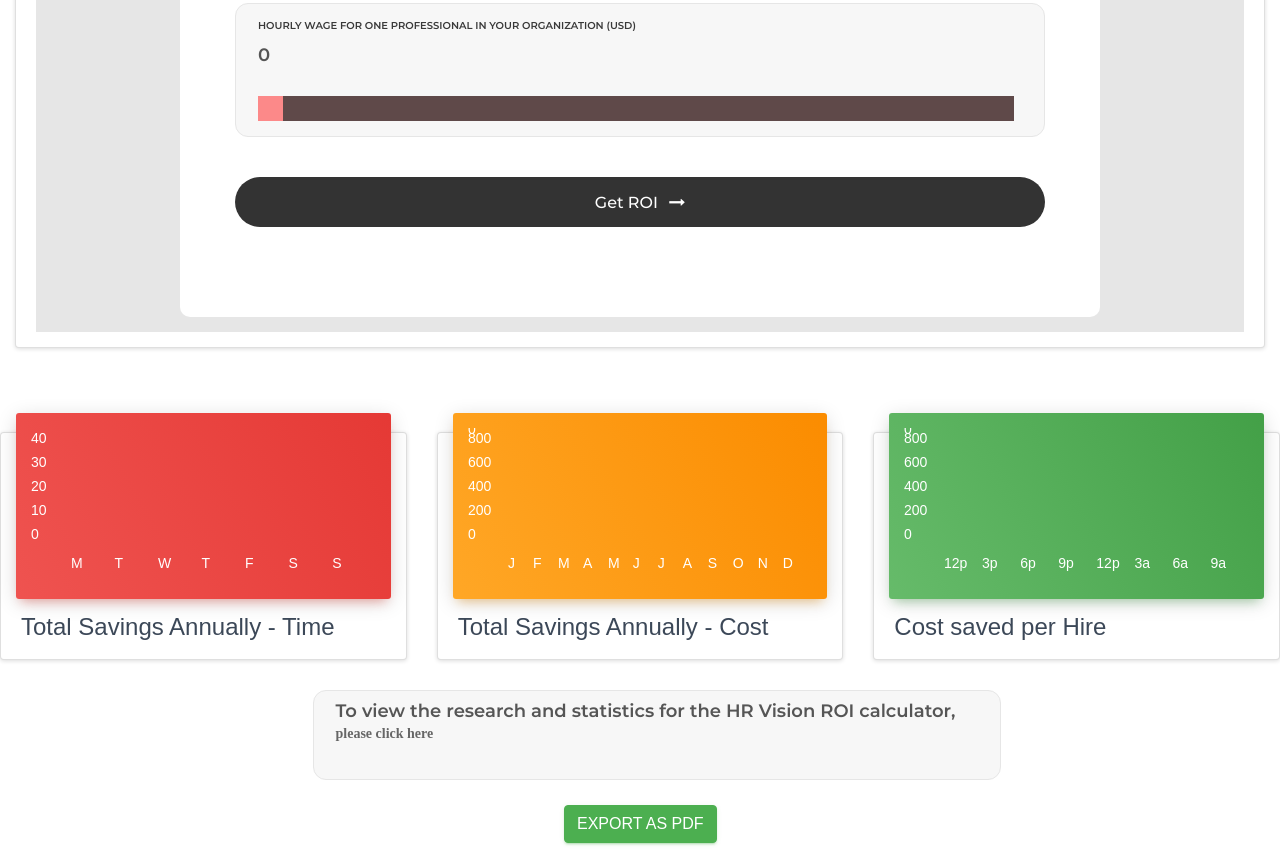
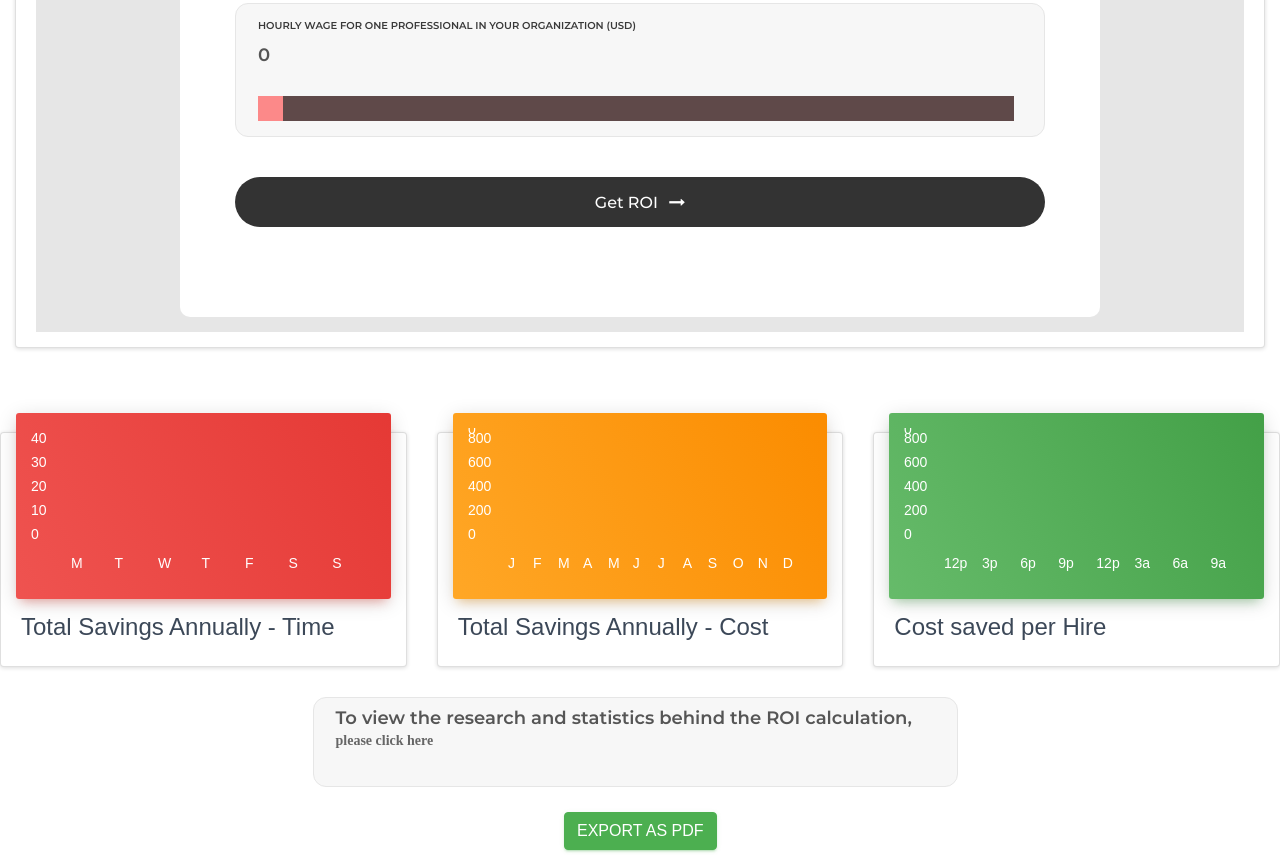
Before and after one commit to reefagirl/roi-calculator, a website: page index.html in a window 1280 px wide. Shown: the part 743-1598 px from the top of the page. Drawn offline with nearby package versions, Linux system fonts and the light colour scheme; some packages are replaced by stand-ins of ours; files that its build step writes are made by us from their sources; files whose address does not match are found by name.

Commit message:
Cards edited

```diff
--- a/index.html
+++ b/index.html
@@ -284,7 +284,7 @@
       <br>
       <div class="row" id="statInfo">
         <div class="col-md-4">
-          <div class="card card-chart">
+          <div class="card">
             <div class="card-header card-header-danger">
               <div  id="dailySalesChart"></div>
             </div>
@@ -302,9 +302,9 @@
           </div>
         </div>
         <div class="col-md-4">
-          <div class="card card-chart">
+          <div class="card ">
             <div class="card-header card-header-warning">
-              <div  id="websiteViewsChart"></div>
+              <div id="websiteViewsChart"></div>
             </div>
             <div class="card-body">
               <h4 class="card-title">Total Savings Annually - Cost</h4>
@@ -319,7 +319,7 @@
           </div>
         </div>
        <div class="col-md-4">
-          <div class="card card-chart">
+          <div class="card">
             <div class="card-header card-header-success">
               <div  id="completedTasksChart"></div>
             </div>
@@ -341,7 +341,7 @@
             <form>
               <div class="wrap-input100 bg1">
                <p>
-               <span class="input100">To view the research and statistics for the HR Vision ROI calculator, </span>
+               <span class="input100">To view the research and statistics behind the ROI calculation, </span>
                 <span class="input100" > <b>  <a href="https://www.indeed.com/career-advice/interviewing/how-long-do-interviews-last#:~:text=Interviews%20can%20last%20anywhere%20from%2015%2D30%20minutes%20to%20several%20hours.">please click here</a> </b> </span> </h3><br>
               </p>
               </div>
```
